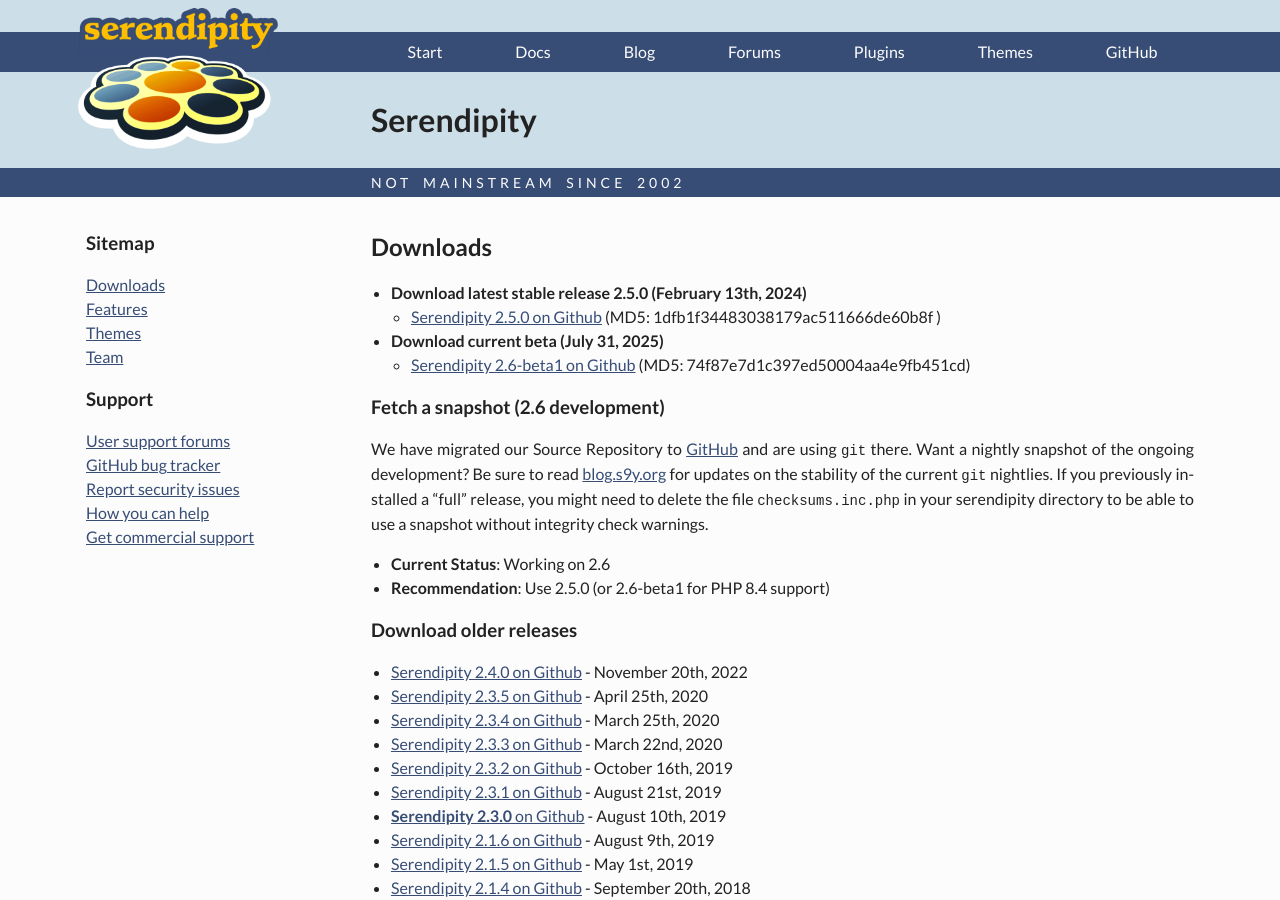
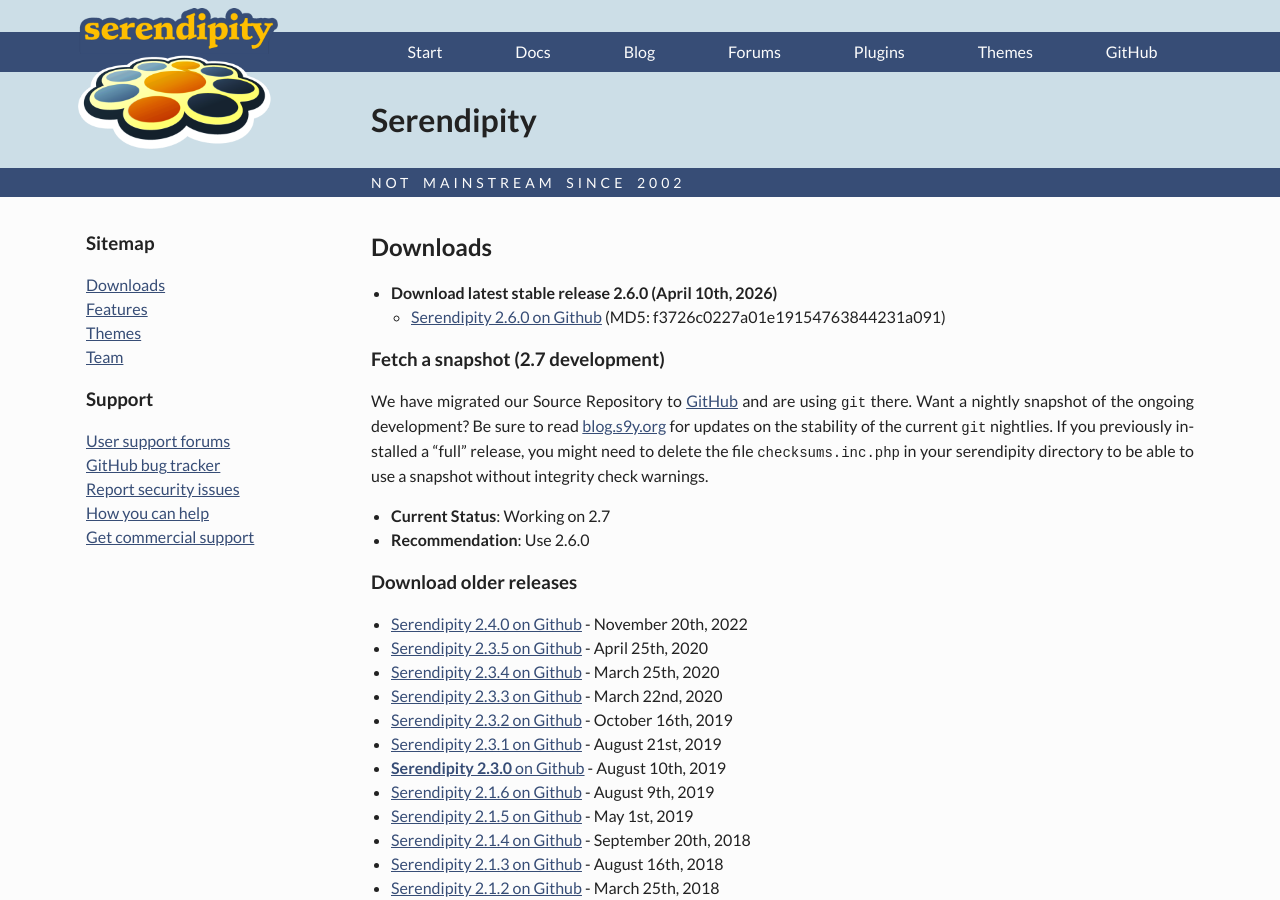
Before and after one commit to s9y/s9y.github.io, a Jekyll site: the page built from downloads.md, in a window 1280 px wide and 900 px high. Built offline with Jekyll 4.4.1, drawn with Linux system fonts in a browser that asks for light colours.

Commit message:
Update downloads.md for 2.6.0

```diff
--- a/downloads.md
+++ b/downloads.md
@@ -4,19 +4,16 @@ title: Downloads
 
 ## Downloads
 
-* **Download latest stable release 2.5.0 (February 13th, 2024)**
-  * [Serendipity 2.5.0 on Github](https://github.com/s9y/Serendipity/releases/tag/2.5.0)
-   (MD5: 1dfb1f34483038179ac511666de60b8f )
-* **Download current beta (July 31, 2025)**
-  * [Serendipity 2.6-beta1 on Github](https://github.com/s9y/Serendipity/releases/tag/2.6-beta1)
-   (MD5: 74f87e7d1c397ed50004aa4e9fb451cd)
+* **Download latest stable release 2.6.0 (April 10th, 2026)**
+  * [Serendipity 2.6.0 on Github](https://github.com/s9y/Serendipity/releases/tag/2.6.0)
+   (MD5: f3726c0227a01e19154763844231a091)
 
-### **Fetch a snapshot (2.6 development)**
+### **Fetch a snapshot (2.7 development)**
 
 We have migrated our Source Repository to [GitHub](https://github.com/s9y/Serendipity/) and are using `git` there. Want a nightly snapshot of the ongoing development? Be sure to read [blog.s9y.org](https://blog.s9y.org) for updates on the stability of the current `git` nightlies. If you previously installed a "full" release, you might need to delete the file `checksums.inc.php` in your serendipity directory to be able to use a snapshot without integrity check warnings.
 
-* **Current Status**: Working on 2.6
-* **Recommendation**: Use 2.5.0 (or 2.6-beta1 for PHP 8.4 support)
+* **Current Status**: Working on 2.7
+* **Recommendation**: Use 2.6.0
 
 ### **Download older releases**
 
```
